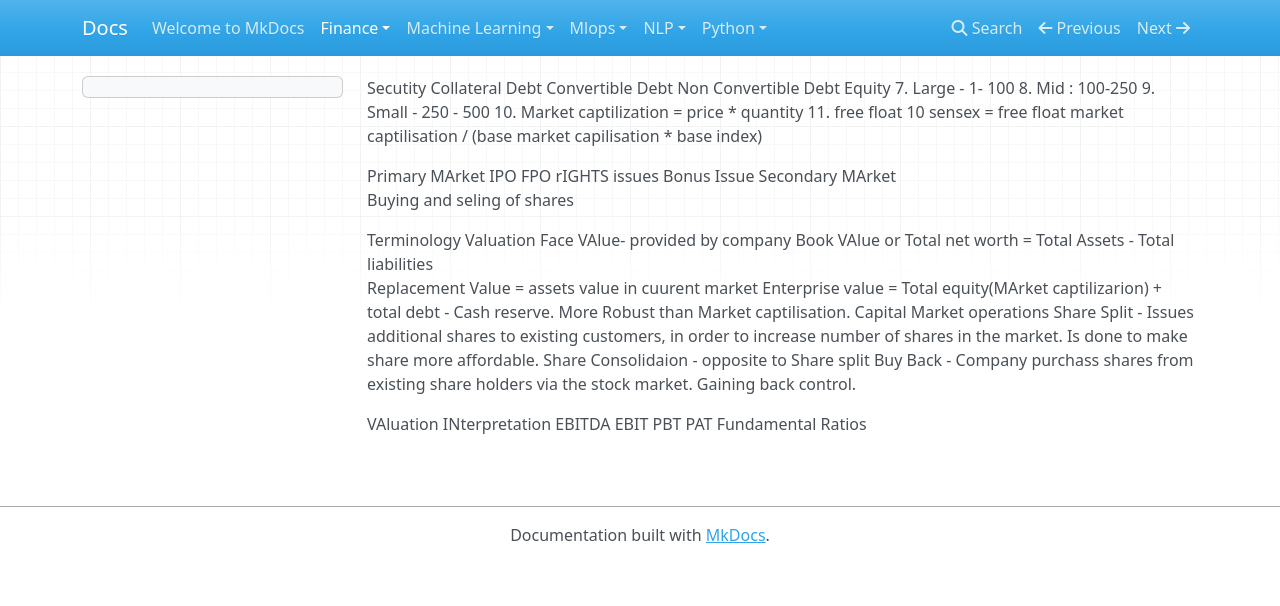
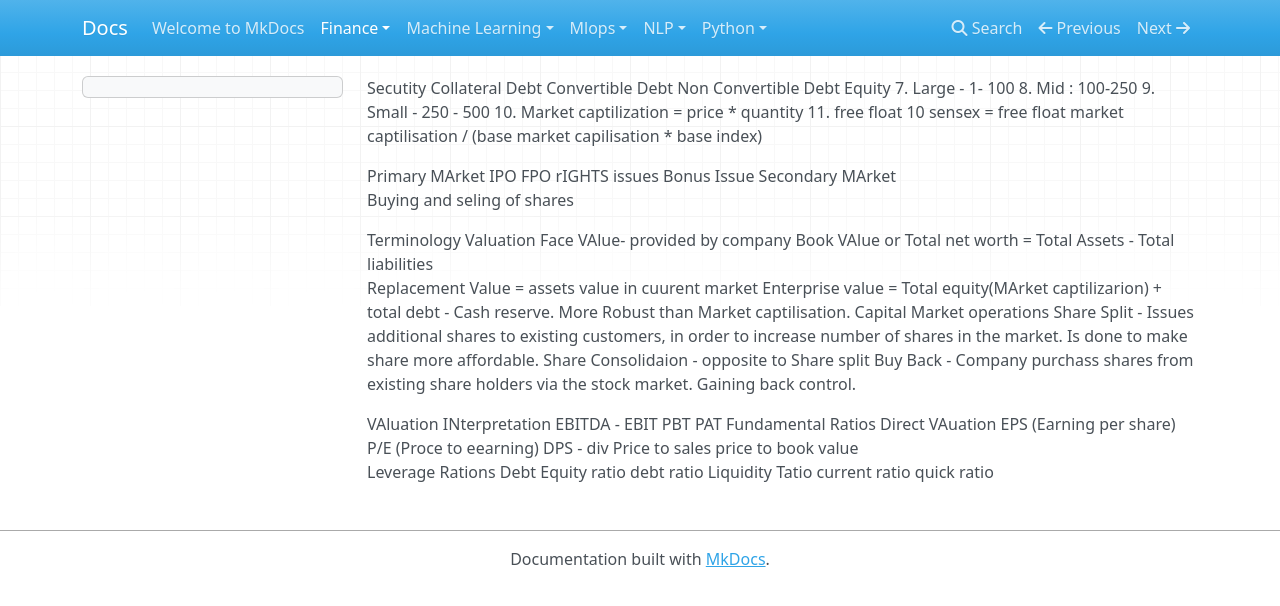
Before and after one commit to ankojubhanuprakash/portfolio_source, an MkDocs documentation site: the page built from docs/Finance/Definitions.md, in a window 1280 px wide. Shown: the top 606 px of the page. Built offline with MkDocs 1.6.1, drawn with Linux system fonts in a browser that asks for light colours; nearby versions of some CDN libraries.

Commit message:
definitions

```diff
--- a/docs/Finance/Definitions.md
+++ b/docs/Finance/Definitions.md
@@ -31,8 +31,20 @@ Terminology
 
 VAluation
   INterpretation
-   EBITDA
+   EBITDA -
    EBIT
    PBT
    PAT
   Fundamental Ratios
+   Direct VAuation
+    EPS (Earning per share)
+    P/E (Proce to eearning)
+    DPS - div
+    Price to sales
+    price to book value
+   Leverage Rations
+    Debt Equity ratio
+    debt ratio
+   Liquidity Tatio
+    current ratio
+    quick ratio
```
